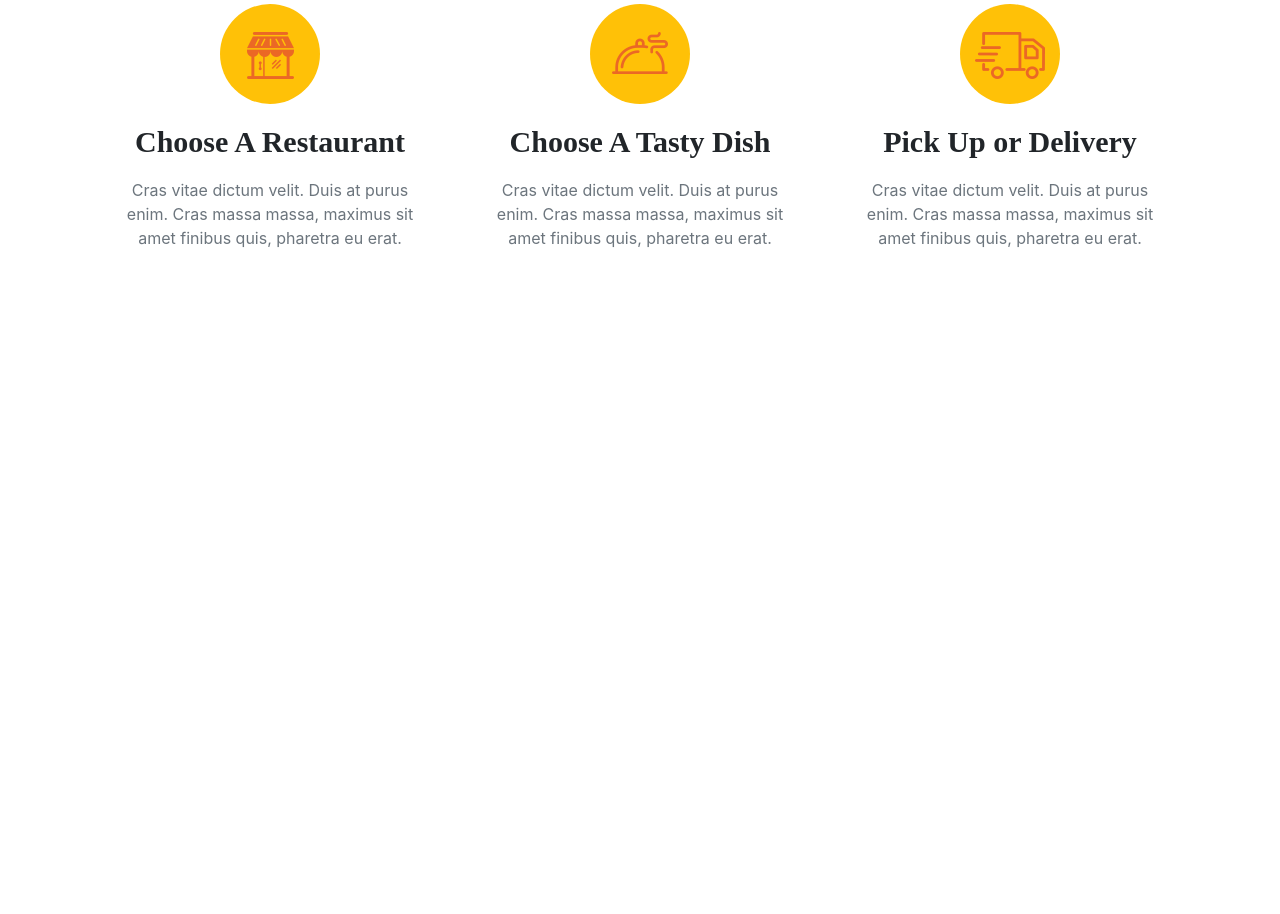
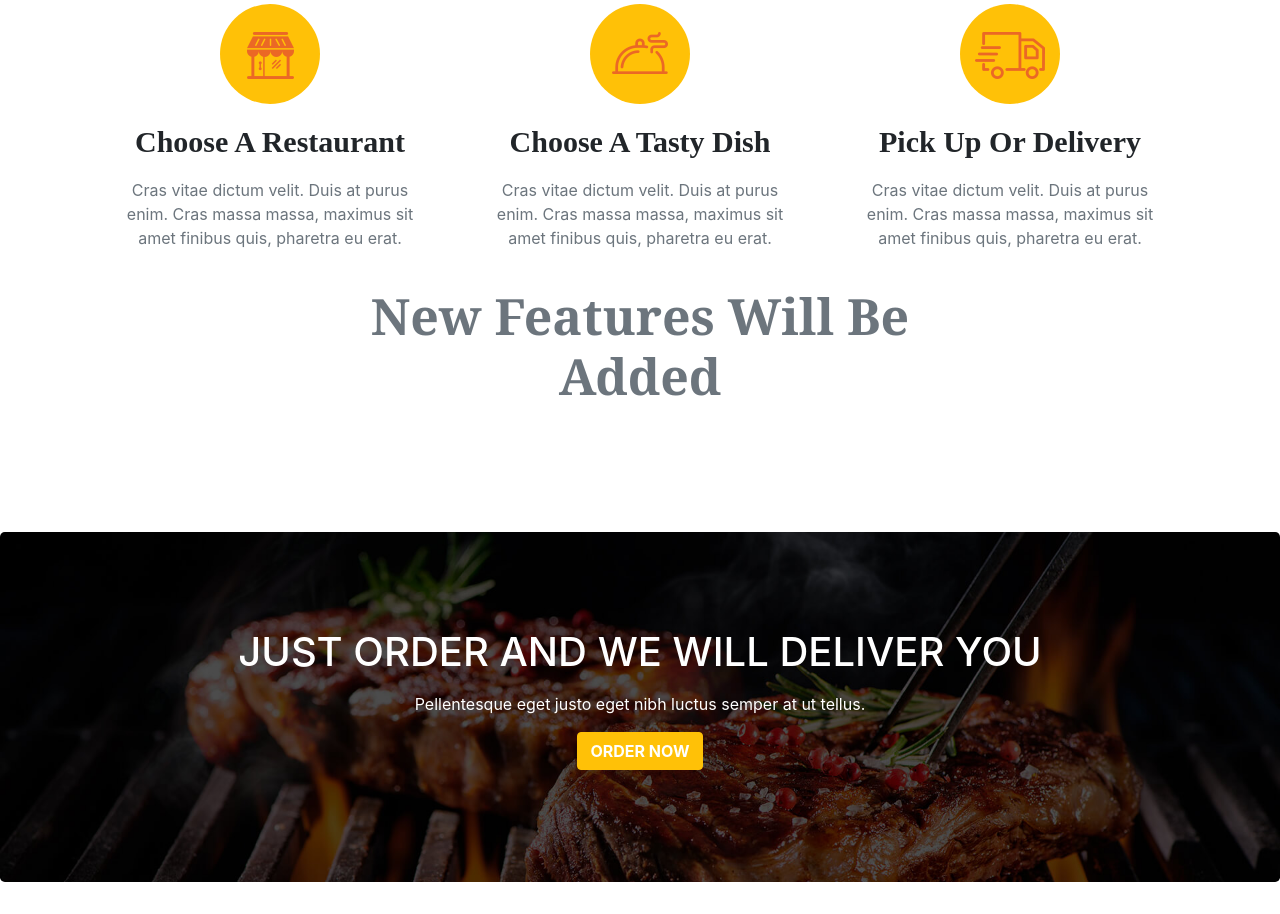
Before and after one commit to HamzaAhmedSheikh/online-Food-Delivery-App, a React (Create React App) app: page / in a window 1280 px wide. Shown: the part 1120-2034 px from the top of the page. Before the commit the page ends 1652 px from the top, so only its background shows below. Built offline with nearby package versions, Linux system fonts and the light colour scheme.

Commit message:
not completed

```diff
--- a/src/components/Header.js
+++ b/src/components/Header.js
@@ -93,7 +93,7 @@ render() {
    </div>
  </div>
 
-  <section className='container ourservices mt-5'>
+  {/* <section className='container ourservices mt-5'>
            <h1> HOW IT WORKS </h1>
     <p> Cum doctus civibus efficiantur in imperdiet deterruisset. </p>
 
@@ -124,7 +124,7 @@ render() {
     </div>
   </section>
 
-  {/* <div className='jumbotron banner'>
+  <div className='jumbotron banner'>
     <div className='container mb-5'>
       <p className='h1 text-uppercase text-white'>
           Just Order And We Will Deliver You
@@ -136,8 +136,61 @@ render() {
          <Link to='/home'> <b> Order Now  </b></Link>
        </button>
     </div>
-  </div>      */}
+  </div>
 
+ */}
+
+<section className='container ourservices mt-5'>
+
+ <h1> HOW IT WORKS </h1>
+ <p> Cum doctus civibus efficiantur in imperdiet deterruisset. </p>
+
+<div className='row rowsetting'>
+<div className='col-lg-4 col-md-4 col-sm-4 col-10 d-block m-auto'>
+<div className='imgsetting d-block m-auto bg-warning'>
+    <img src={how_to_work1} className='logosetting' />
+</div>
+  <h3> Choose A Restaurant </h3>
+  <p>Cras vitae dictum velit. Duis at purus enim. Cras massa massa, maximus sit amet finibus quis, pharetra eu erat.</p>
+</div>
+
+<div className='col-lg-4 col-md-4 col-sm-4 col-10 d-block m-auto'>
+<div className='imgsetting d-block m-auto bg-warning'>
+    <img src={how_to_work2} className='logosetting'  />
+</div>
+  <h3> Choose A Tasty Dish </h3>
+  <p>Cras vitae dictum velit. Duis at purus enim. Cras massa massa, maximus sit amet finibus quis, pharetra eu erat.</p>
+</div>
+
+<div className='col-lg-4 col-md-4 col-sm-4 col-10 d-block m-auto'>
+<div className='imgsetting d-block m-auto bg-warning'>
+    <img src={how_to_work3} className='logosetting'  />
+</div>
+  <h3> Pick Up Or Delivery </h3>
+  <p>Cras vitae dictum velit. Duis at purus enim. Cras massa massa, maximus sit amet finibus quis, pharetra eu erat.</p>
+</div>
+
+<div className='col-lg-8 col-md-4 col-sm-4 col-10 d-block m-auto'>
+    <p> <strong> <h1> New Features Will Be Added  </h1>  </strong> </p>
+</div>
+
+</div>
+</section>
+
+
+<div className='jumbotron text-center py-5 banner'>
+<div className='container mb-5'>
+<p className="h1 text-uppercase text-white mt-5 mb-3">
+Just Order And We Will Deliver You
+</p>
+<p class="text-white">
+Pellentesque eget justo eget nibh luctus semper at ut tellus.
+</p>
+<button type="button" class="btn btn-warning text-uppercase mb-5">
+   <b> <Link to='/home'> Order Now </Link> </b>
+</button>
+</div>
+</div>
 
 
 </header>
--- a/src/components/Home.css
+++ b/src/components/Home.css
@@ -35,7 +35,7 @@ a:hover {
     transition: all 0.3s ease-in-out !important;
 }
 
-/* ------------------ ourservices -------------- */
+ /* ------------------ ourservices -------------- */
 
 .ourservices {
     height: 700px;
@@ -76,8 +76,39 @@ a:hover {
 
 .banner {
     background-image: url('../images/home_middle.jpg');
-    background-size: 100% 100%;
+    background-size: 100%, 100%;
     background-position-y: 40%;
-    height: 250px;
+    height: 350px;
     margin-top: 0px;
 }
+
+.text-center {
+   text-align: center !important;
+}
+
+.py5 {
+    padding-top: 3rem !important;
+    padding-bottom: 3rem !important;
+}
+
+.h1 {
+  font-weight: 500;
+  line-height: 1.2;
+  font-size: 2.5rem;
+}
+
+.mb-3 {
+  margin-bottom: 1rem !important;
+}
+
+.mt-5 {
+   margin-top: 3rem !important;
+}
+
+.text-uppercase {
+    text-transform: uppercase !important;
+}
+
+.text-white {
+    color: #fff !important;
+}
```
